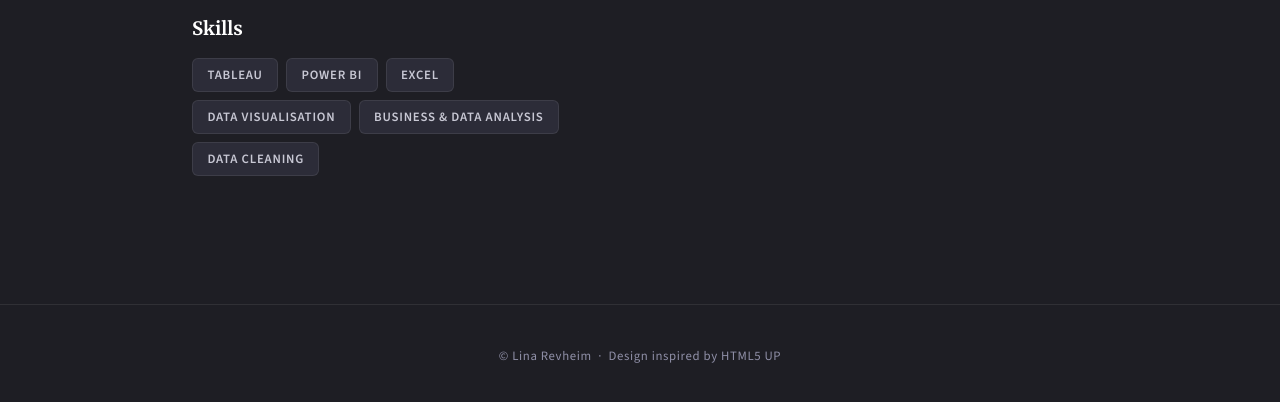
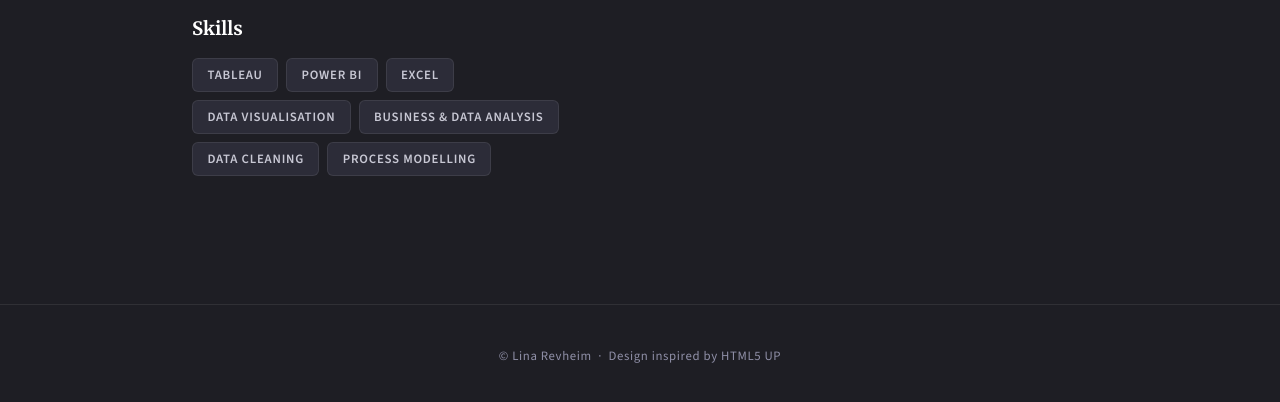
Before and after one commit to linarevheim-svg/linarevheim-svg.github.io, a plain HTML site: page index.html in a window 1280 px wide. Shown: the part 4822-5224 px from the top of the page. Drawn offline with nearby package versions, Linux system fonts and the light colour scheme.

Commit message:
Add 'Process Modelling' to the skills list
Lat

```diff
--- a/index.html
+++ b/index.html
@@ -628,6 +628,7 @@
             <li>Data Visualisation</li>
             <li>Business & Data Analysis</li>
             <li>Data Cleaning</li>
+            <li>Process Modelling</li>
           </ul>
         </div>
 
```
